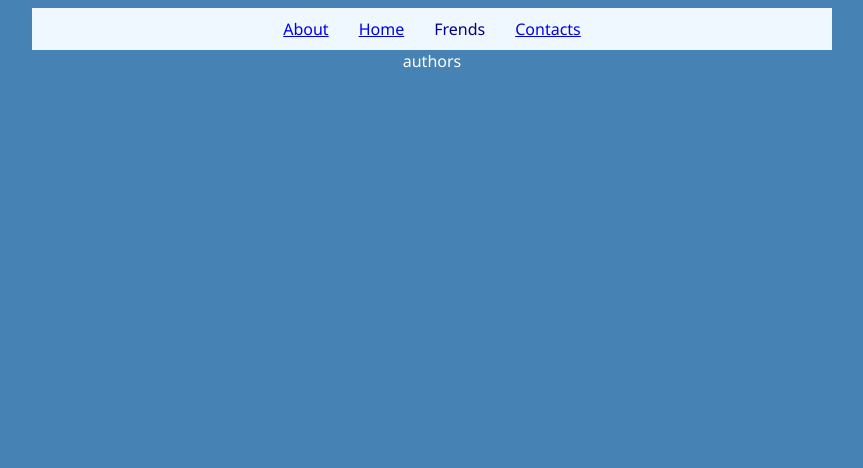
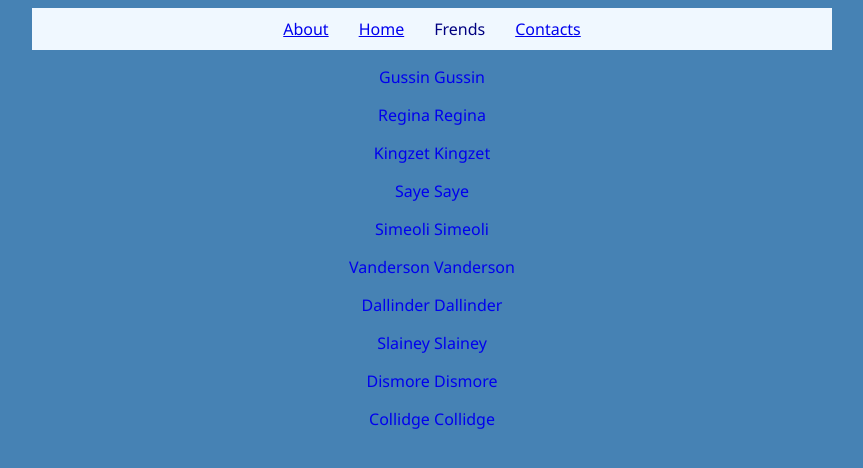
Before and after one commit to wadpas/diary-react-app, a React (Create React App) app: page /frends in a window 1280 px wide. Shown: the top 468 px of the page, without its empty margins (208-1071 px from the left). Built offline with nearby package versions, Linux system fonts and the light colour scheme.

Commit message:
implemented hook useParams

```diff
--- a/src/App.css
+++ b/src/App.css
@@ -20,3 +20,11 @@ nav {
   background-color: aliceblue;
   padding: 10px;
 }
+
+.frendLink {
+  text-decoration: none;
+}
+
+.frendLink:hover {
+  text-decoration: underline;
+}
--- a/src/components/frends/Frend.js
+++ b/src/components/frends/Frend.js
@@ -1,7 +1,19 @@
-import React from 'react'
+import { Link, useParams } from 'react-router-dom'
+import persons from '../data/persons'
 
 const Frend = () => {
-  return <div>Frend</div>
+  const params = useParams()
+  const frend = persons.find((p) => p.lastName === params.lastName)
+  return (
+    <>
+      <h3>
+        {frend.lastName} {frend.firstName} - {frend.email}
+      </h3>
+      <Link to=".." relative="path">
+        Back
+      </Link>
+    </>
+  )
 }
 
 export default Frend
--- a/src/components/frends/Frends.js
+++ b/src/components/frends/Frends.js
@@ -1,5 +1,14 @@
-const Authors = () => {
-  return <div>authors</div>
+import { Link } from 'react-router-dom'
+import persons from '../data/persons'
+
+const Frends = () => {
+  return persons.map((p) => (
+    <p key={p.id}>
+      <Link to={p.lastName} className="frendLink">
+        {p.lastName} {p.lastName}
+      </Link>
+    </p>
+  ))
 }
 
-export default Authors
+export default Frends
```
